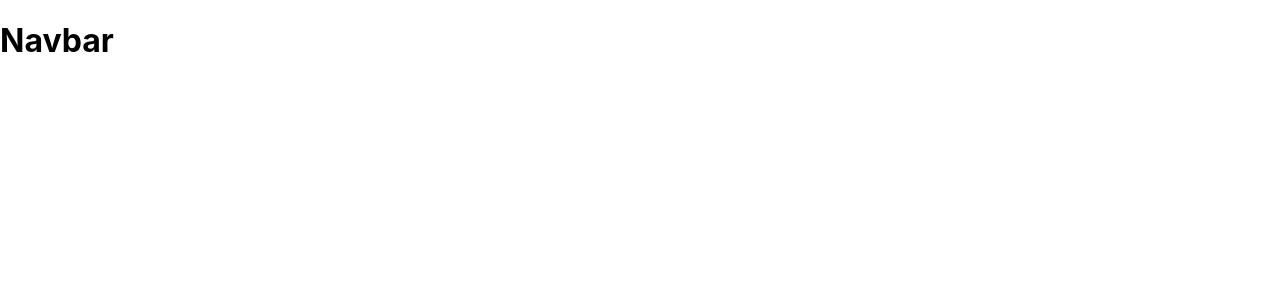
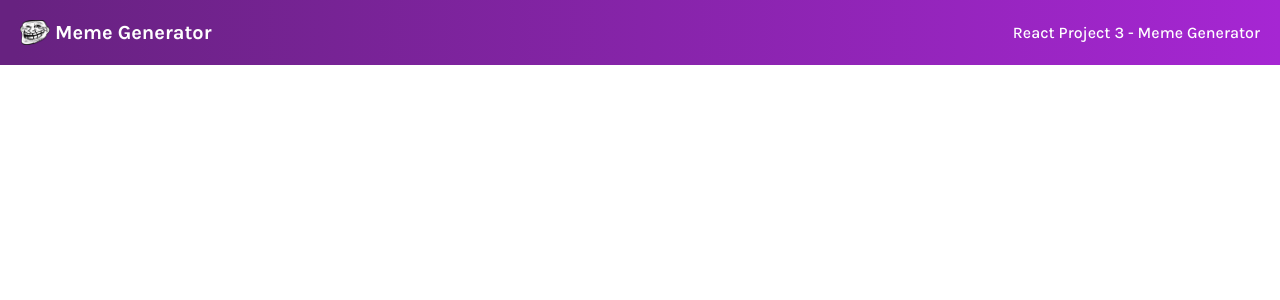
Before and after one commit to Arafat-alim/meme-generator, a React (Create React App) app: page / in a window 1280 px wide. Shown: the top 300 px of the page. Built offline with nearby package versions, Linux system fonts and the light colour scheme.

Commit message:
navbar or Header component is created and styled successfully.

```diff
--- a/src/components/NavBar.jsx
+++ b/src/components/NavBar.jsx
@@ -1,8 +1,11 @@
 import React from "react";
+import logo from "../images/troll-face.png";
 export default function NavBar() {
   return (
-    <div>
-      <h1>Navbar</h1>
-    </div>
+    <nav>
+      <img src={logo} alt="meme--logo" className="nav--image" />
+      <h1 className="nav--title">Meme Generator</h1>
+      <h3 className="nav--project">React Project 3 - Meme Generator</h3>
+    </nav>
   );
 }
--- a/src/index.css
+++ b/src/index.css
@@ -1,14 +1,35 @@
+@import url("https://fonts.googleapis.com/css2?family=Inter:wght@500&family=Karla:wght@500;700&display=swap");
+
+* {
+  box-sizing: border-box;
+}
+
 body {
   margin: 0;
-  font-family: -apple-system, BlinkMacSystemFont, "Segoe UI", "Roboto", "Oxygen",
-    "Ubuntu", "Cantarell", "Fira Sans", "Droid Sans", "Helvetica Neue",
-    sans-serif;
-  -webkit-font-smoothing: antialiased;
-  -moz-osx-font-smoothing: grayscale;
-  padding: 0;
+  /* font-family: "Inter", sans-serif; */
+  font-family: "Karla", sans-serif;
 }
 
-code {
-  font-family: source-code-pro, Menlo, Monaco, Consolas, "Courier New",
-    monospace;
+nav {
+  display: flex;
+  align-items: center;
+  background: linear-gradient(90deg, #672280 1.18%, #a626d3 100%);
+  padding: 20px;
+  height: 65px;
+  color: #fff;
 }
+
+.nav--image {
+  height: 100%;
+  margin-right: 5px;
+}
+
+.nav--title {
+  margin-right: auto;
+  font-size: 1.25rem;
+}
+
+.nav--project {
+  font-size: 1rem;
+  font-weight: 500;
+}
```
